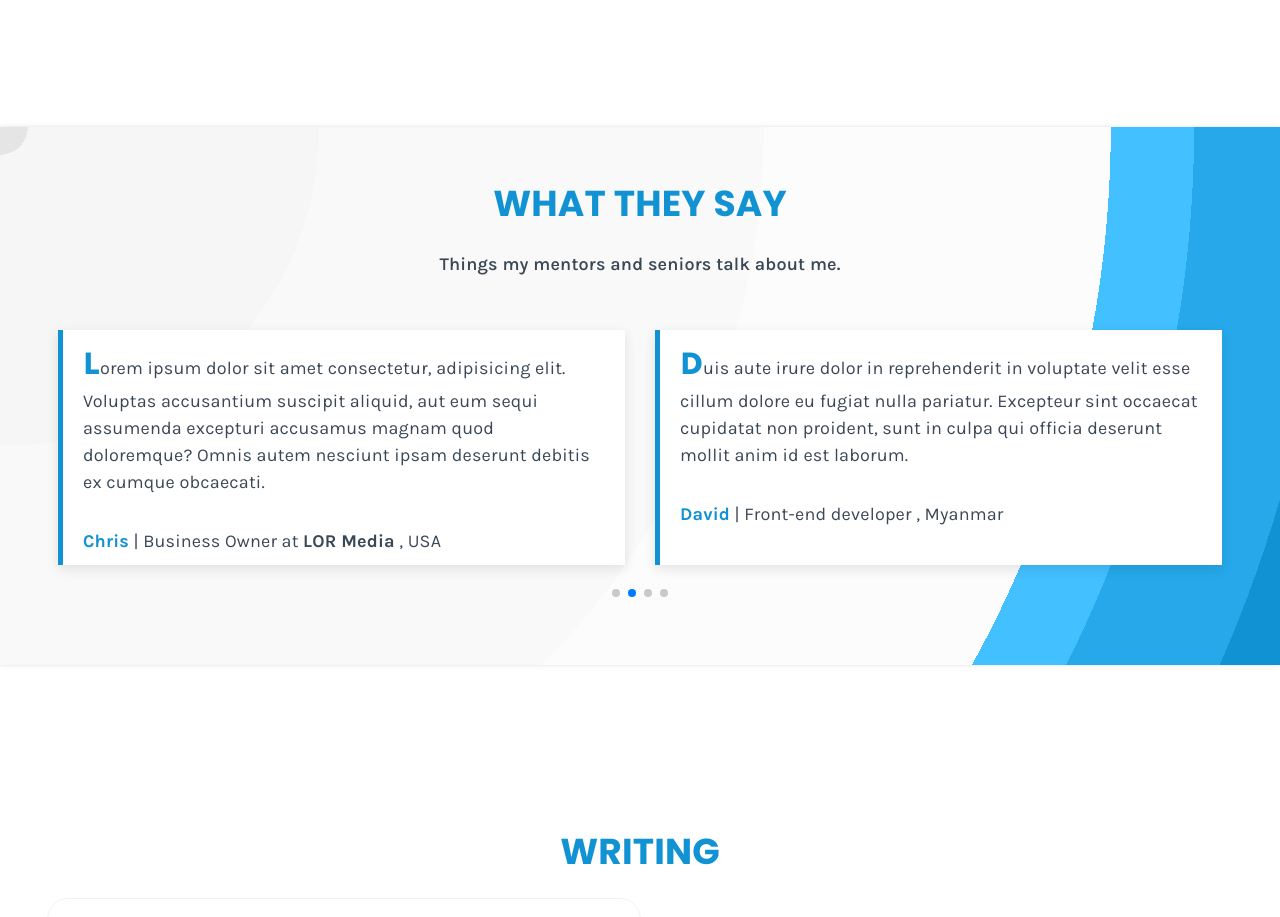
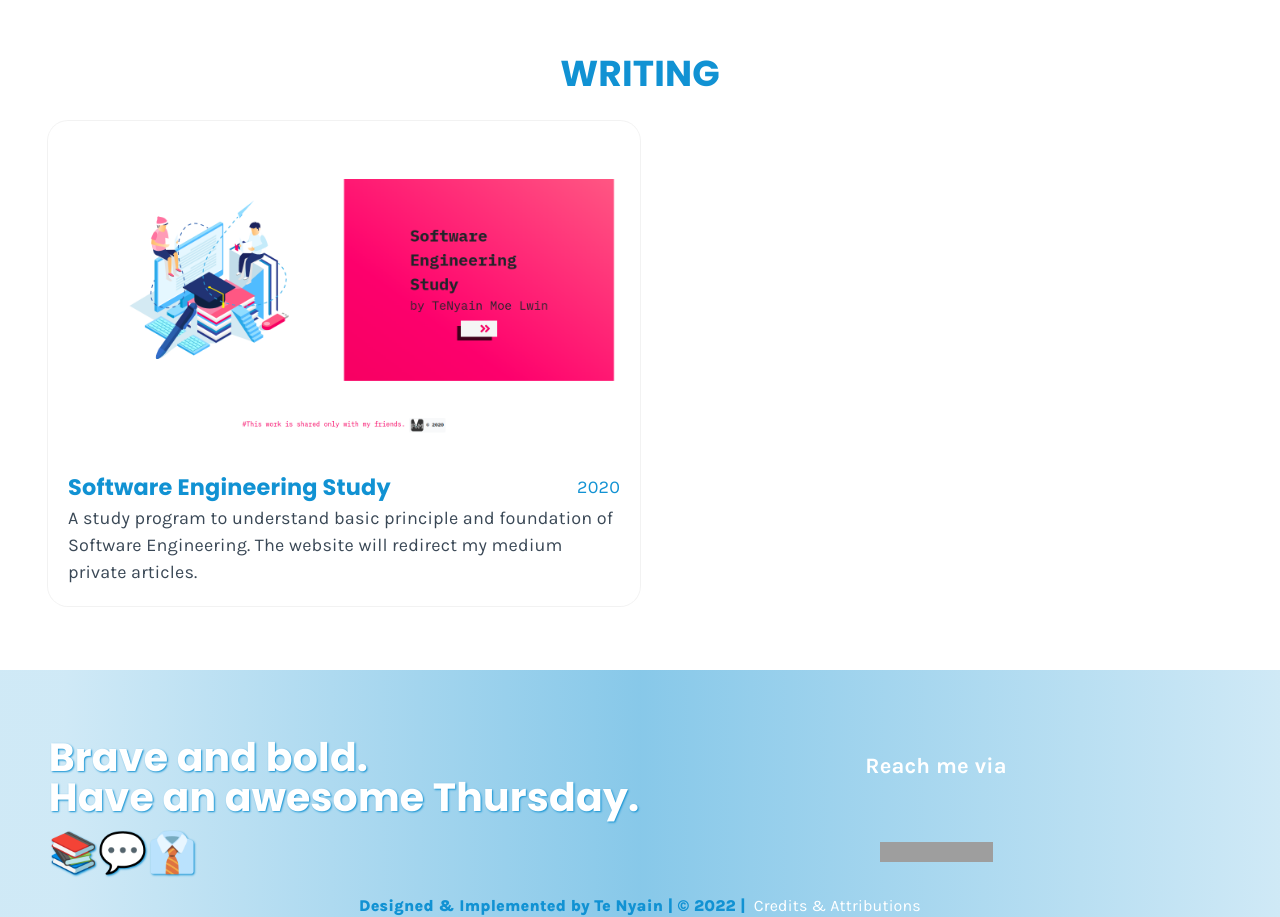
Before and after one commit to T-N9/tn-porfolio-frontend, a React (Create React App) app: page /about in a window 1280 px wide. Shown: the part 3260-4177 px from the top of the page. Built offline with nearby package versions, Linux system fonts and the light colour scheme; grey boxes are pictures that could not be loaded; some icons are missing.

Commit message:
[Temp] push

```diff
--- a/src/components/Testimonials/index.js
+++ b/src/components/Testimonials/index.js
@@ -20,29 +20,7 @@ const data = [
     company: "MMSIT",
     saying:
       "Te Nyain is a well-trained student who took the \"Special Web Design\" course from us. He is specialized in Front-end development and delivering trustworthy interactive websites to his consumers.",
-  },
-  {
-    name: "Chris",
-    company: "LOR Media",
-    country: "USA",
-    position: "Business Owner",
-    saying:
-      "Lorem ipsum dolor sit amet consectetur, adipisicing elit. Voluptas accusantium suscipit aliquid, aut eum sequi assumenda excepturi accusamus magnam quod doloremque? Omnis autem nesciunt ipsam deserunt debitis ex cumque obcaecati.",
-  },
-  {
-    name: "David",
-    country: "Myanmar",
-    position: "Front-end developer",
-    saying:
-      "Duis aute irure dolor in reprehenderit in voluptate velit esse cillum dolore eu fugiat nulla pariatur. Excepteur sint occaecat cupidatat non proident, sunt in culpa qui officia deserunt mollit anim id est laborum.",
-  },
-  {
-    name: "Michael",
-    country: "Japan",
-    position: "Senior Programmer",
-    saying:
-      "Ut enim ad minim veniam, quis nostrud exercitation ullamco laboris nisi ut aliquip ex ea commodo consequat. sunt in culpa qui officia deserunt mollit anim id est laborum.",
-  },
+  }
 ];
 
 const Testimonials = () => {
--- a/src/pages/AboutPage.js
+++ b/src/pages/AboutPage.js
@@ -20,7 +20,7 @@ const AboutPage = () => {
       <HomeAbout/>
       <AboutTimeline/>
       <HomeMotto/>
-      <Testimonials/>
+      {/* <Testimonials/> */}
       <AboutWriting/>
       <Footer/>
     </>
--- a/src/pages/HomePage.js
+++ b/src/pages/HomePage.js
@@ -21,7 +21,7 @@ const HomePage = () => {
             <div id="portfolio">
                 <HomeProject/>
             </div>
-            <Testimonials/>
+            {/* <Testimonials/> */}
             {/* <HomeMotto/> */}
             <HomeSkills/>
             <HomeContact/>
```
